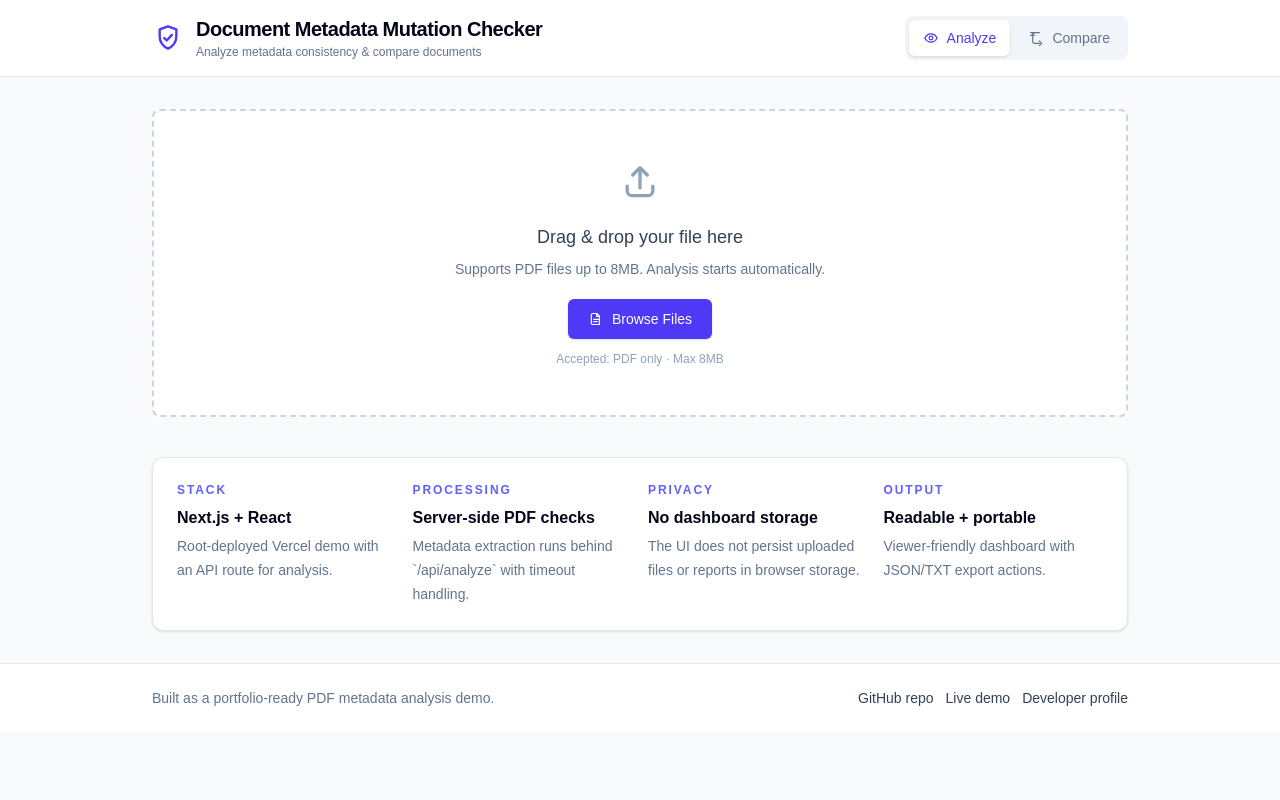
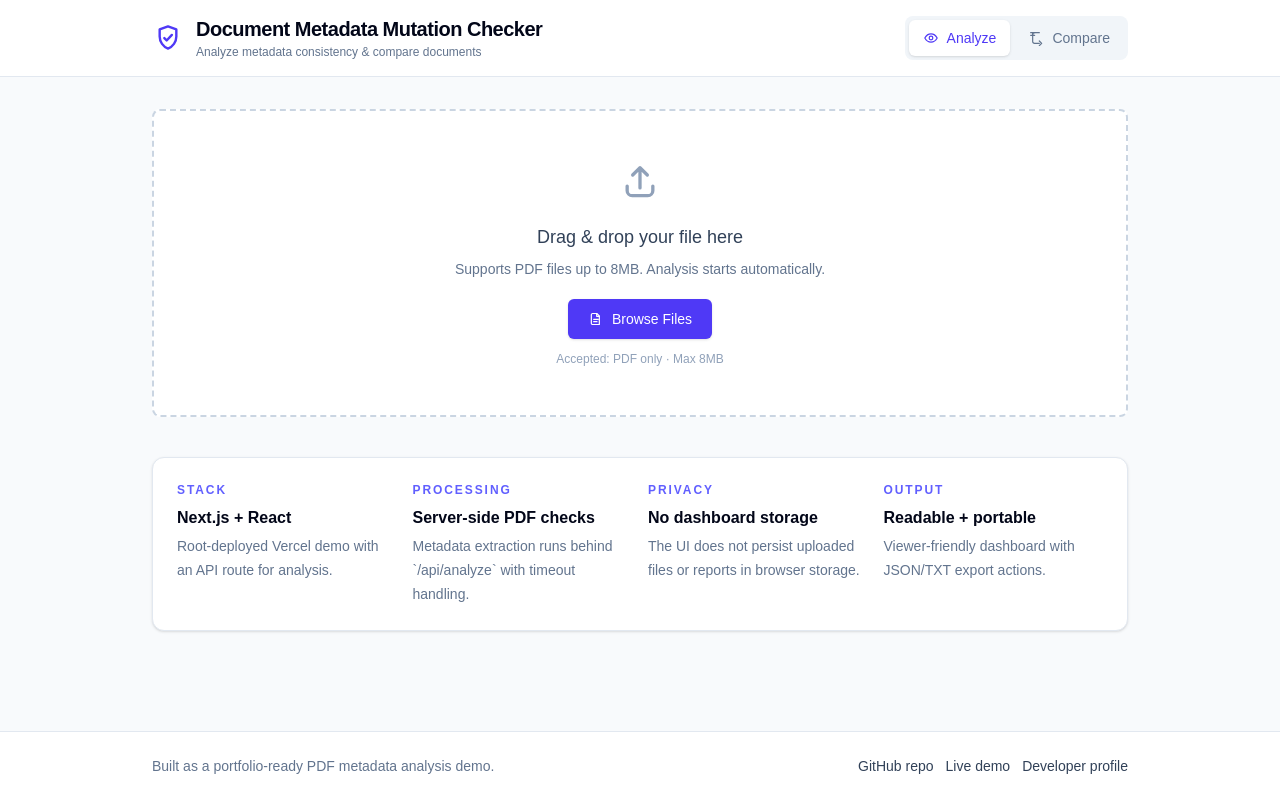
Before and after one commit to Damika-Anupama/Metadata-Mutation-Checker, a Next.js app: page / in a window 1280 px wide. Built offline with nearby package versions, Linux system fonts and the light colour scheme.

Commit message:
fix: pin footer to viewport bottom

```diff
--- a/app/page.tsx
+++ b/app/page.tsx
@@ -576,7 +576,7 @@
   };
 
   return (
-    <div className="min-h-screen bg-slate-50 text-slate-950">
+    <div className="flex min-h-screen flex-col bg-slate-50 text-slate-950">
       <header className="border-b border-slate-200 bg-white">
         <div className="mx-auto flex min-h-[76px] max-w-5xl flex-col gap-4 px-6 py-4 sm:flex-row sm:items-center sm:justify-between">
           <div className="flex items-center gap-3">
@@ -602,7 +602,7 @@
         </div>
       </header>
 
-      <main className="mx-auto max-w-5xl px-6 py-8">
+      <main className="mx-auto w-full max-w-5xl flex-1 px-6 py-8">
         {mode === "analyze" ? (
           <>
             <form
```
